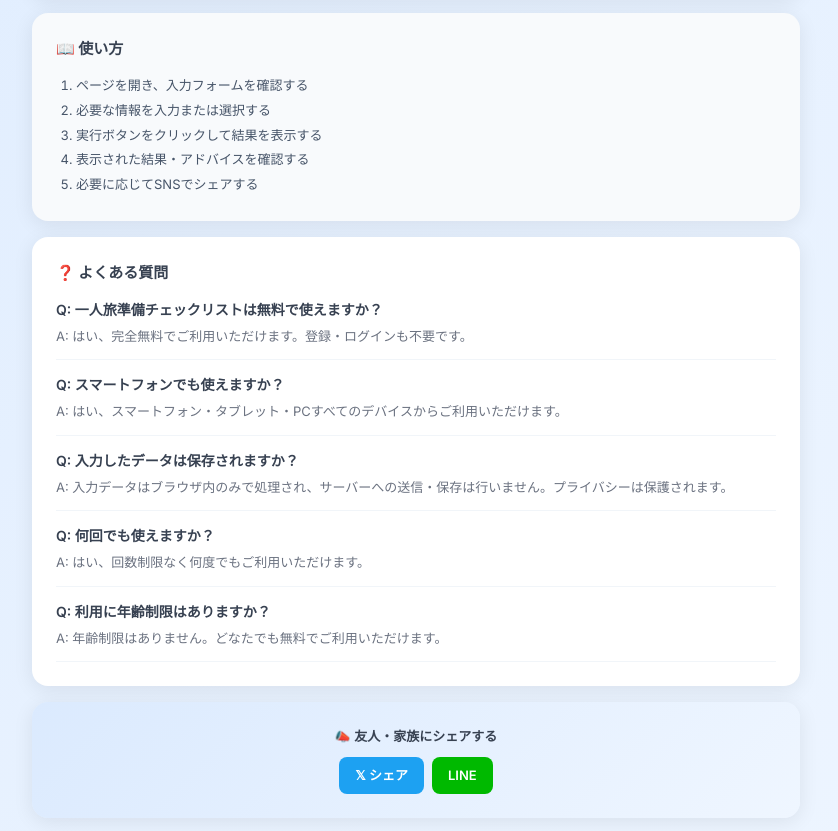
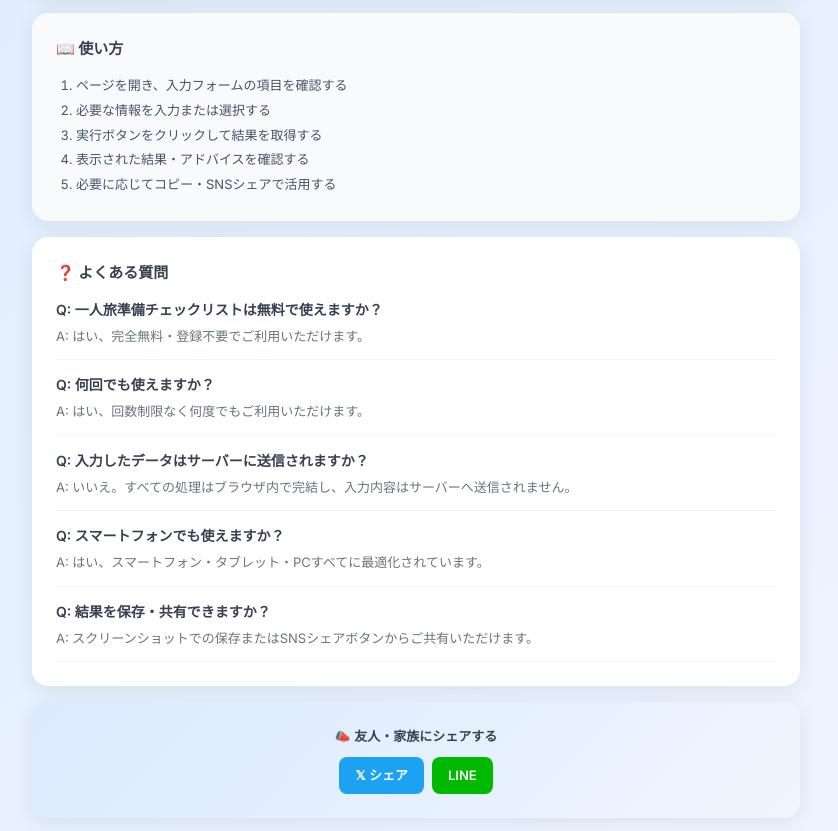
Before and after one commit to appadaycreator/solo-travel-checklist, a plain HTML site: page index.html in a window 1280 px wide. Shown: the part 943-1774 px from the top of the page, without its empty margins (224-1062 px from the left). Drawn offline with Linux system fonts and the light colour scheme.

Commit message:
improve: PDCA自動改善 2026-05-25

```diff
--- a/index.html
+++ b/index.html
@@ -27,7 +27,7 @@
     <!-- AdSense -->
     <script async src="https://pagead2.googlesyndication.com/pagead/js/adsbygoogle.js?client=ca-pub-8427583028015858" crossorigin="anonymous"></script>
     <script type="application/ld+json">{"@context":"https://schema.org","@type":"WebApplication","name":"一人旅準備チェックリスト","description":"一人旅に必要な準備・持ち物・安全対策をカテゴリ別にチェックリスト管理。登録不要・完全無料でご利用いただけます。","url":"https://appadaycreator.com/solo-travel-checklist/","applicationCategory":"UtilityApplication","operatingSystem":"Any","inLanguage":"ja","offers":{"@type":"Offer","price":"0","priceCurrency":"JPY"},"author":{"@type":"Organization","name":"AppADayCreator","url":"https://appadaycreator.com/"}}</script>
-    <script type="application/ld+json">{"@context": "https://schema.org", "@type": "FAQPage", "mainEntity": [{"@type": "Question", "name": "一人旅準備チェックリストは無料で使えますか？", "acceptedAnswer": {"@type": "Answer", "text": "はい、完全無料でご利用いただけます。登録・ログインも不要です。"}}, {"@type": "Question", "name": "スマートフォンでも使えますか？", "acceptedAnswer": {"@type": "Answer", "text": "はい、スマートフォン・タブレット・PCすべてのデバイスからご利用いただけます。"}}, {"@type": "Question", "name": "入力したデータは保存されますか？", "acceptedAnswer": {"@type": "Answer", "text": "入力データはブラウザ内のみで処理され、サーバーへの送信・保存は行いません。プライバシーは保護されます。"}}, {"@type": "Question", "name": "何回でも使えますか？", "acceptedAnswer": {"@type": "Answer", "text": "はい、回数制限なく何度でもご利用いただけます。"}}, {"@type": "Question", "name": "利用に年齢制限はありますか？", "acceptedAnswer": {"@type": "Answer", "text": "年齢制限はありません。どなたでも無料でご利用いただけます。"}}]}</script>
+    <script type="application/ld+json">{"@context": "https://schema.org", "@type": "FAQPage", "mainEntity": [{"@type": "Question", "name": "一人旅準備チェックリストは無料で使えますか？", "acceptedAnswer": {"@type": "Answer", "text": "はい、完全無料・登録不要でご利用いただけます。"}}, {"@type": "Question", "name": "何回でも使えますか？", "acceptedAnswer": {"@type": "Answer", "text": "はい、回数制限なく何度でもご利用いただけます。"}}, {"@type": "Question", "name": "入力したデータはサーバーに送信されますか？", "acceptedAnswer": {"@type": "Answer", "text": "いいえ。すべての処理はブラウザ内で完結し、入力内容はサーバーへ送信されません。"}}, {"@type": "Question", "name": "スマートフォンでも使えますか？", "acceptedAnswer": {"@type": "Answer", "text": "はい、スマートフォン・タブレット・PCすべてに最適化されています。"}}, {"@type": "Question", "name": "結果を保存・共有できますか？", "acceptedAnswer": {"@type": "Answer", "text": "スクリーンショットでの保存またはSNSシェアボタンからご共有いただけます。"}}]}</script>
     <style>
         * { margin: 0; padding: 0; box-sizing: border-box; }
         body { font-family: 'Inter', 'Noto Sans JP', sans-serif; background: linear-gradient(135deg, #DBEAFE 0%, #EFF6FF 100%); min-height: 100vh; color: #333; line-height: 1.6; }
@@ -138,11 +138,11 @@
         <div class="card" style="margin-top:8px;background:#f8fafc;">
             <h2 style="font-size:15px;font-weight:700;margin-bottom:12px;color:#374151;">📖 使い方</h2>
             <ol style="padding-left:20px;font-size:13px;color:#475569;line-height:1.9;">
-                <li>ページを開き、入力フォームを確認する</li>
+                <li>ページを開き、入力フォームの項目を確認する</li>
                 <li>必要な情報を入力または選択する</li>
-                <li>実行ボタンをクリックして結果を表示する</li>
+                <li>実行ボタンをクリックして結果を取得する</li>
                 <li>表示された結果・アドバイスを確認する</li>
-                <li>必要に応じてSNSでシェアする</li>
+                <li>必要に応じてコピー・SNSシェアで活用する</li>
             </ol>
         </div>
 
@@ -152,23 +152,23 @@
             <div style="display:flex;flex-direction:column;gap:14px;">
             <div style="border-bottom:1px solid #f1f5f9;padding-bottom:12px;">
               <p style="font-size:14px;font-weight:600;color:#374151;margin-bottom:4px;">Q: 一人旅準備チェックリストは無料で使えますか？</p>
-              <p style="font-size:13px;color:#6b7280;line-height:1.7;">A: はい、完全無料でご利用いただけます。登録・ログインも不要です。</p>
-            </div>
-            <div style="border-bottom:1px solid #f1f5f9;padding-bottom:12px;">
-              <p style="font-size:14px;font-weight:600;color:#374151;margin-bottom:4px;">Q: スマートフォンでも使えますか？</p>
-              <p style="font-size:13px;color:#6b7280;line-height:1.7;">A: はい、スマートフォン・タブレット・PCすべてのデバイスからご利用いただけます。</p>
-            </div>
-            <div style="border-bottom:1px solid #f1f5f9;padding-bottom:12px;">
-              <p style="font-size:14px;font-weight:600;color:#374151;margin-bottom:4px;">Q: 入力したデータは保存されますか？</p>
-              <p style="font-size:13px;color:#6b7280;line-height:1.7;">A: 入力データはブラウザ内のみで処理され、サーバーへの送信・保存は行いません。プライバシーは保護されます。</p>
+              <p style="font-size:13px;color:#6b7280;line-height:1.7;">A: はい、完全無料・登録不要でご利用いただけます。</p>
             </div>
             <div style="border-bottom:1px solid #f1f5f9;padding-bottom:12px;">
               <p style="font-size:14px;font-weight:600;color:#374151;margin-bottom:4px;">Q: 何回でも使えますか？</p>
               <p style="font-size:13px;color:#6b7280;line-height:1.7;">A: はい、回数制限なく何度でもご利用いただけます。</p>
             </div>
             <div style="border-bottom:1px solid #f1f5f9;padding-bottom:12px;">
-              <p style="font-size:14px;font-weight:600;color:#374151;margin-bottom:4px;">Q: 利用に年齢制限はありますか？</p>
-              <p style="font-size:13px;color:#6b7280;line-height:1.7;">A: 年齢制限はありません。どなたでも無料でご利用いただけます。</p>
+              <p style="font-size:14px;font-weight:600;color:#374151;margin-bottom:4px;">Q: 入力したデータはサーバーに送信されますか？</p>
+              <p style="font-size:13px;color:#6b7280;line-height:1.7;">A: いいえ。すべての処理はブラウザ内で完結し、入力内容はサーバーへ送信されません。</p>
+            </div>
+            <div style="border-bottom:1px solid #f1f5f9;padding-bottom:12px;">
+              <p style="font-size:14px;font-weight:600;color:#374151;margin-bottom:4px;">Q: スマートフォンでも使えますか？</p>
+              <p style="font-size:13px;color:#6b7280;line-height:1.7;">A: はい、スマートフォン・タブレット・PCすべてに最適化されています。</p>
+            </div>
+            <div style="border-bottom:1px solid #f1f5f9;padding-bottom:12px;">
+              <p style="font-size:14px;font-weight:600;color:#374151;margin-bottom:4px;">Q: 結果を保存・共有できますか？</p>
+              <p style="font-size:13px;color:#6b7280;line-height:1.7;">A: スクリーンショットでの保存またはSNSシェアボタンからご共有いただけます。</p>
             </div>
             </div>
         </div>
```
